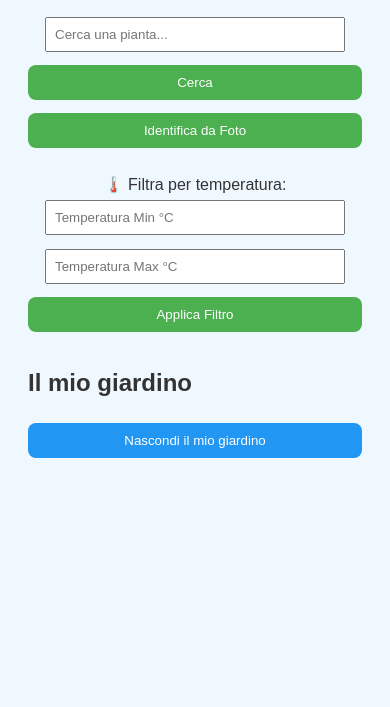
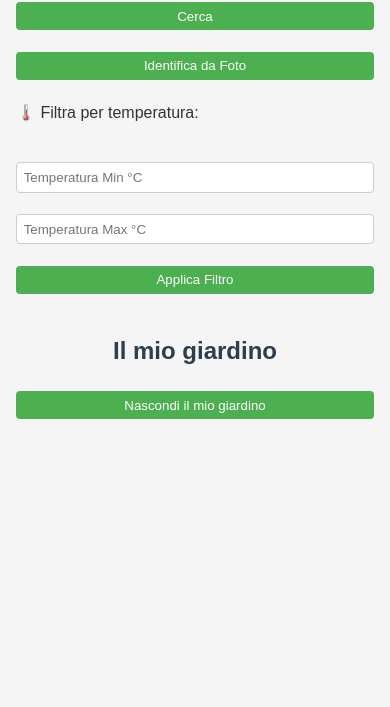
Before and after one commit to ferraiolo80/giardino-digitale, a website: page index.html in a window 390 px wide. Shown: the part 137-844 px from the top of the page. Drawn offline with Linux system fonts and the light colour scheme; no server answers.

Commit message:
Update style.css

```diff
--- a/style.css
+++ b/style.css
@@ -1,68 +1,81 @@
 body {
-  font-family: Arial, sans-serif;
-  padding: 20px;
-  background: #f0f8ff;
+  font-family: sans-serif;
+  margin: 1em;
+  background: #f5f5f5;
   color: #333;
 }
 
-h1 {
+h1, h2 {
   text-align: center;
+  color: #2c3e50;
 }
 
-.search-container, .filter-container {
-  margin: 20px 0;
-  text-align: center;
+.search-container,
+.filter-container {
+  display: flex;
+  justify-content: center;
+  align-items: center;
+  gap: 0.5em;
+  flex-wrap: wrap;
+  margin: 1em 0;
 }
 
-#risultato, #giardino {
-  margin-top: 30px;
-}
-
-.pianta {
+input[type="text"],
+input[type="number"] {
+  padding: 0.5em;
+  border-radius: 4px;
   border: 1px solid #ccc;
-  padding: 15px;
-  margin-bottom: 15px;
-  background: white;
-  border-radius: 10px;
-}
-
-input[type="text"], input[type="number"] {
-  padding: 8px;
-  margin: 5px 0;
-  width: 90%;
-  max-width: 300px;
+  min-width: 150px;
 }
 
 button {
-  padding: 10px 20px;
-  margin: 10px 5px;
-  background: #4CAF50;
+  padding: 0.5em 1em;
+  background-color: #4caf50;
+  border: none;
   color: white;
-  border: none;
-  border-radius: 8px;
+  border-radius: 4px;
   cursor: pointer;
 }
 
 button:hover {
-  background: #45a049;
+  background-color: #45a049;
 }
 
-#toggleGiardino {
-  background: #2196F3;
+#risultato,
+#giardino {
+  margin: 1em 0;
+  display: flex;
+  flex-direction: column;
+  gap: 1em;
 }
 
-#toggleGiardino:hover {
-  background: #1976D2;
+.pianta {
+  background: white;
+  padding: 1em;
+  border-radius: 8px;
+  box-shadow: 0 2px 6px rgba(0, 0, 0, 0.1);
 }
-.loader {
-  position: fixed;
-  top: 0;
-  left: 0;
-  width: 100%;
-  background: #f0f0f0;
-  color: #333;
-  text-align: center;
-  padding: 1em;
-  font-weight: bold;
-  z-index: 1000;
+
+/* Responsive design */
+@media (max-width: 768px) {
+  body {
+    font-size: 16px;
+  }
+
+  .search-container,
+  .filter-container {
+    flex-direction: column;
+    align-items: stretch;
+  }
+
+  input,
+  button {
+    width: 100%;
+    margin: 0.5em 0;
+    box-sizing: border-box;
+  }
+
+  .pianta {
+    padding: 1em;
+  }
 }
```
